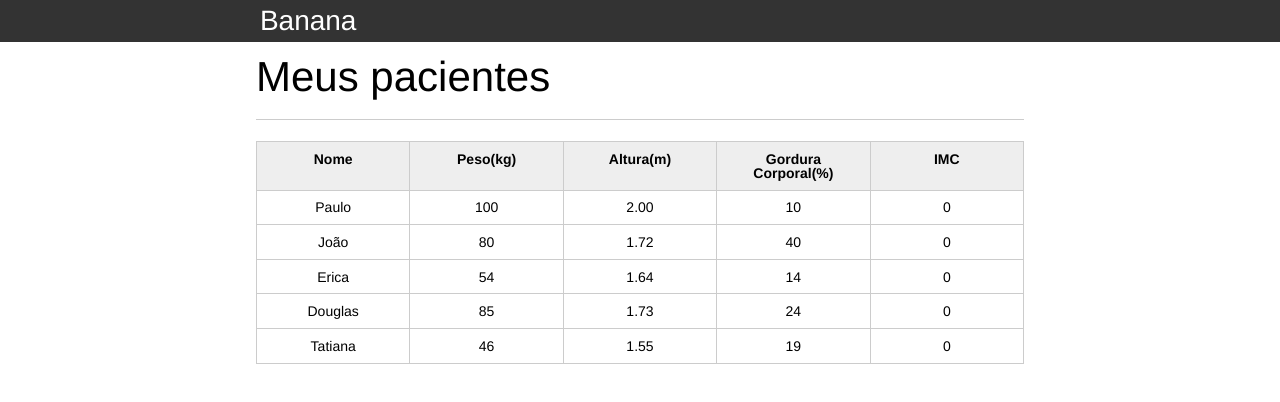
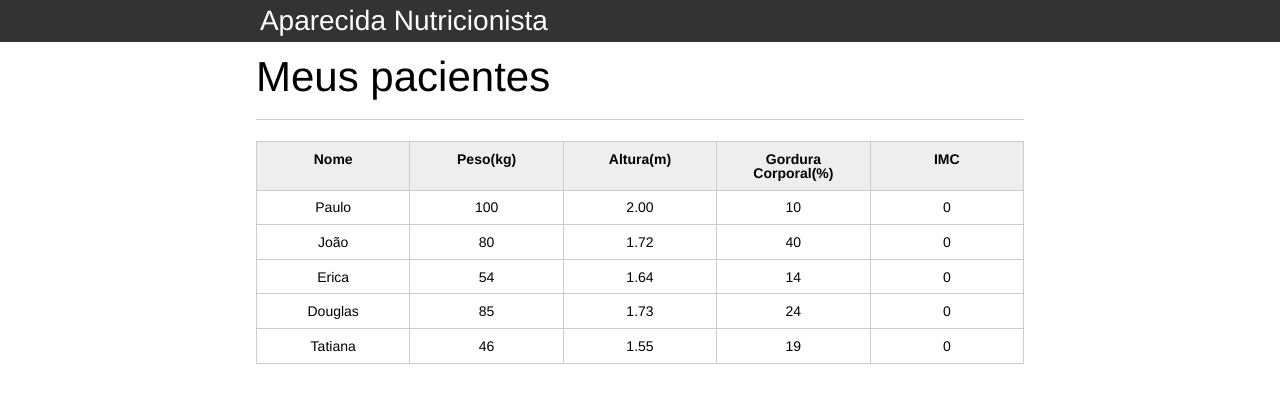
Before and after one commit to EduardaAntonelli/introducao-javascript, a plain HTML site: page index.html in a window 1280 px wide. Drawn offline with Linux system fonts and the light colour scheme.

Commit message:
elemento manipulado pelo DOM

```diff
--- a/index.html
+++ b/index.html
@@ -79,7 +79,7 @@
 console.log(titulo);
 console.log(titulo.textContent)
 
-titulo.textContent = "Banana";
+titulo.textContent = "Aparecida Nutricionista";
 
 </script>
 
```
